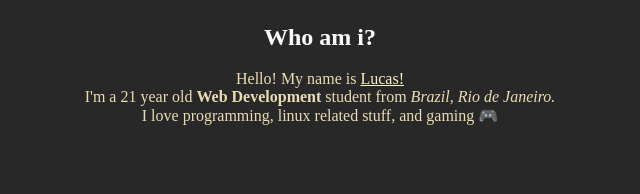
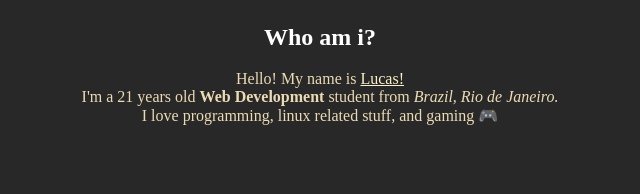
Before and after one commit to LafaDev/lafadev.github.io, a plain HTML site: page index.html in a window 1280 px wide. Shown: the part 606-800 px from the top of the page, 320-960 px from the left. Drawn offline with Linux system fonts and the light colour scheme.

Commit message:
index update

```diff
--- a/index.html
+++ b/index.html
@@ -40,7 +40,7 @@ gruvbox colors
 	<br>
 	<h2 align=center style="color:white;" id="whoami">Who am i?</h2>
           <p align=center style="color:#ebdbb2">Hello! My name is <a style="color:#fbf1c7" href="#lafaphoto">Lucas!</a><br>
-	     I'm a 21 year old <strong>Web Development</strong> student from <em>Brazil, Rio de Janeiro.</em> <br>
+	     I'm a 21 years old <strong>Web Development</strong> student from <em>Brazil, Rio de Janeiro.</em> <br>
 	     I love programming, linux related stuff, and gaming 🎮
           </p>
 	<br>
```
